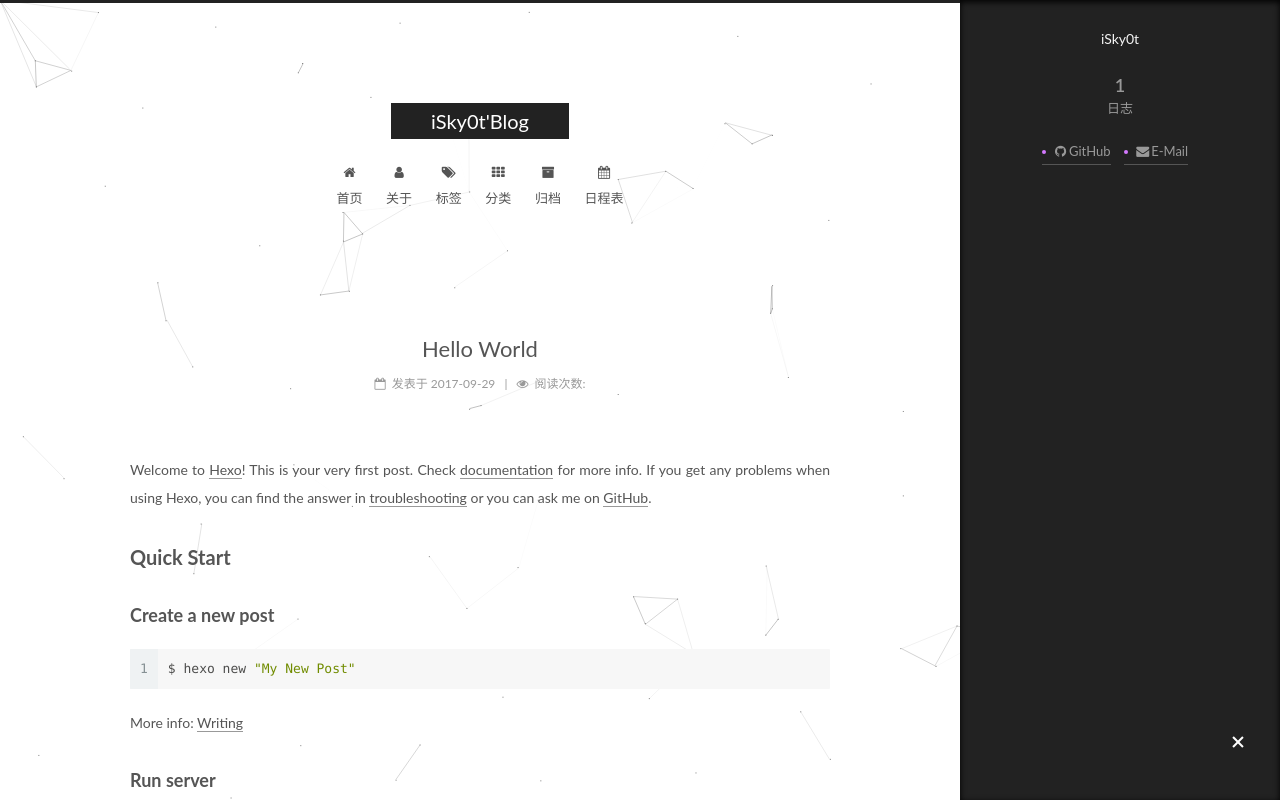
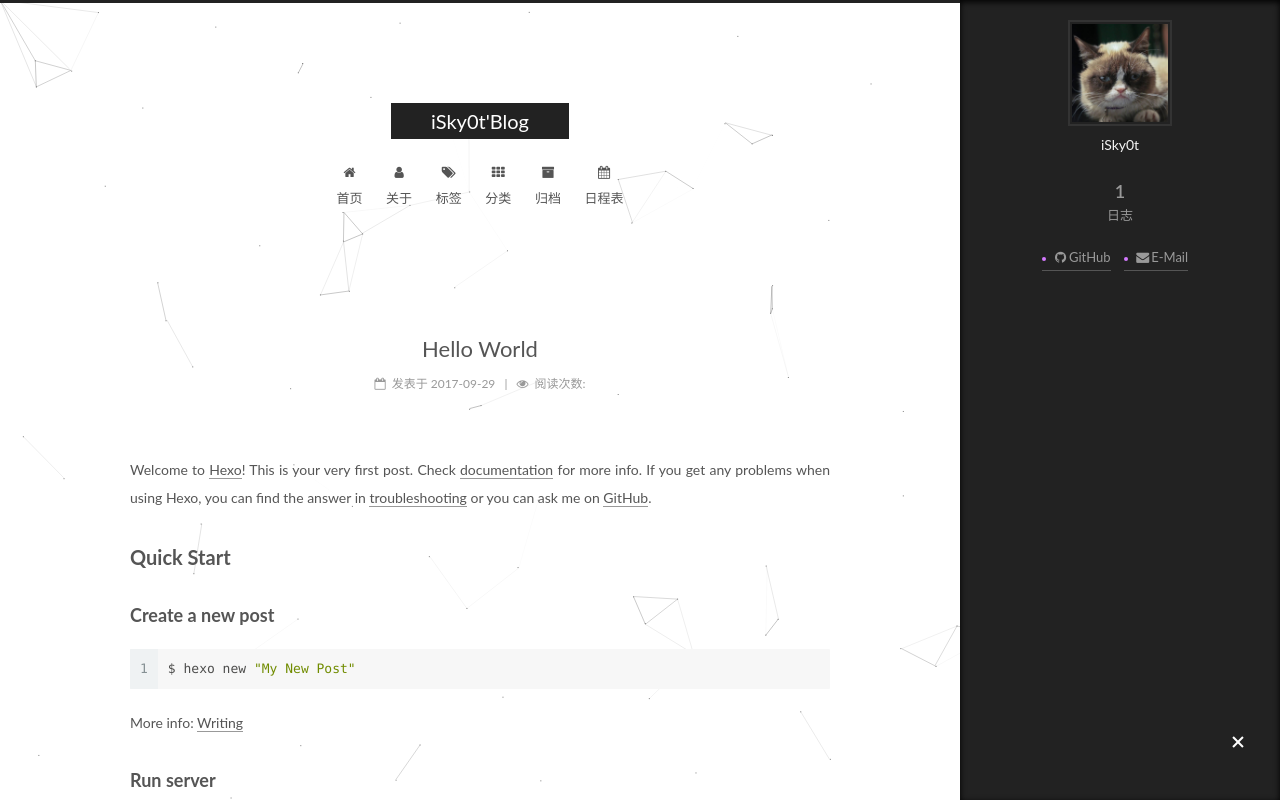
Before and after one commit to iSky0t/isky0t.github.io, a plain HTML site: page index.html in a window 1280 px wide. Both pictures are taken after a click on the element 1238 px from the left and 743 px from the top of the page. Shown: the top 800 px of the page. Drawn offline with Linux system fonts and the light colour scheme; a script that the page names is missing.

Commit message:
Site updated: 2017-10-01 16:55:25

```diff
--- a/index.html
+++ b/index.html
@@ -264,7 +264,7 @@
     <span hidden itemprop="author" itemscope itemtype="http://schema.org/Person">
       <meta itemprop="name" content="iSky0t">
       <meta itemprop="description" content="">
-      <meta itemprop="image" content="/images/avatar.gif">
+      <meta itemprop="image" content="/uploads/avatar.png">
     </span>
 
     <span hidden itemprop="publisher" itemscope itemtype="http://schema.org/Organization">
@@ -418,6 +418,10 @@
 
       <section class="site-overview sidebar-panel sidebar-panel-active">
         <div class="site-author motion-element" itemprop="author" itemscope itemtype="http://schema.org/Person">
+
+            <img class="site-author-image" itemprop="image"
+              src="/uploads/avatar.png"
+              alt="iSky0t" />
 
             <p class="site-author-name" itemprop="name">iSky0t</p>
             <p class="site-description motion-element" itemprop="description"></p>
```
Also changed, not shown: 2017/09/29/hello-world/index.html (+5 -1 lines), archives/2017/09/index.html (+4 -0 lines), archives/2017/index.html (+4 -0 lines), archives/index.html (+4 -0 lines), uploads/avatar.png (renamed from uploads/avater.png).
